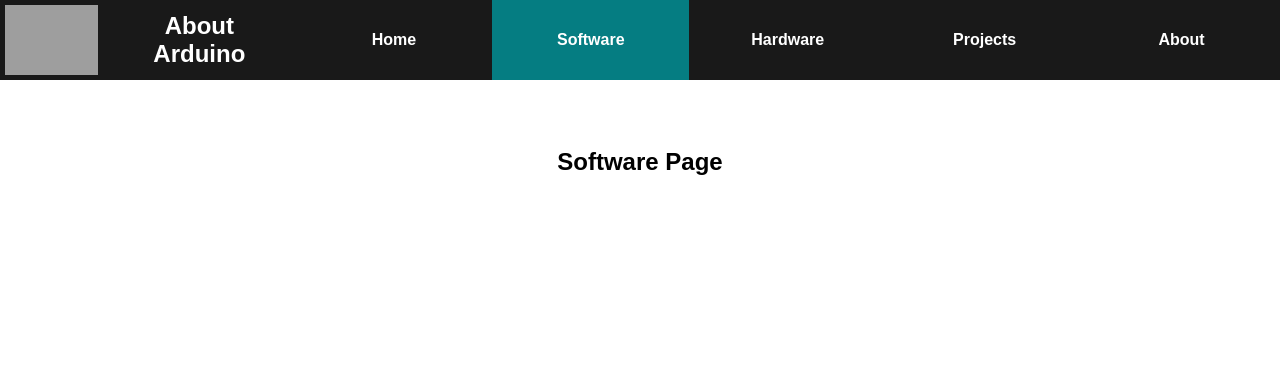
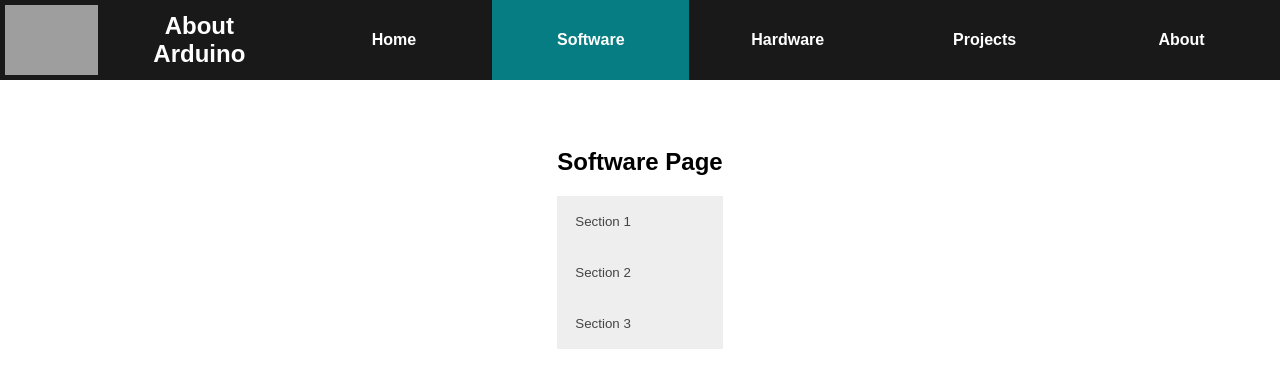
Before and after one commit to mattbritt/arduino-website, a React (Create React App) app: page /software in a window 1280 px wide. Shown: the top 388 px of the page. Built offline with nearby package versions, Linux system fonts and the light colour scheme; grey boxes are pictures that could not be loaded.

Commit message:
basic accordian working

```diff
--- a/public/index.html
+++ b/public/index.html
@@ -19,7 +19,7 @@
       work correctly both with client-side routing and a non-root public URL.
       Learn how to configure a non-root public URL by running `npm run build`.
     -->
-    <title>Arduino</title>
+    <title>About Arduino</title>
   </head>
   <body>
     <noscript>
--- /dev/null
+++ b/src/components/Accordian.css
@@ -0,0 +1,25 @@
+.accordian{
+    background: #eee;
+    color: #444;
+    cursor: pointer;
+    padding: 18px;
+    width: 100%;
+    text-align: left;
+    border: none;
+    outline: none;
+    transition: 0.4s;
+}
+
+.active, .accordian:hover{
+    background: #ccc;
+}
+
+.panel{
+    padding: 0 18px;
+    background: white;
+
+    overflow: hidden;
+    max-height: 0;
+
+     transition: max-height 0.2s ease-out;
+}
--- /dev/null
+++ b/src/components/Accordian.js
@@ -0,0 +1,51 @@
+/*
+    Author: Matt Britt
+    Date: 2/22/18
+    Description: Accordian.js is the implementation file for the Accordian
+                react component.
+    Credit: Based on W3Schools - https://www.w3schools.com/howto/howto_js_accordion.asp
+*/
+
+import React, {Component} from 'react';
+import './Accordian.css';
+
+export default class Accordian extends Component {
+
+  handleClick = function(event){
+
+    event.target.classList.toggle('active');
+    var panel = event.target.nextElementSibling;
+console.log(panel);
+    if(panel.style.maxHeight){
+        panel.style.maxHeight = null;
+    }
+    else{
+        panel.style.maxHeight = '50px'//= panel.scrollHeight + 'px';
+    }
+}
+
+
+    render(){
+
+
+        return(
+            <div className='accordian-div'>
+                <button className='accordian' onClick={this.handleClick}>Section 1</button>
+                <div className='panel'>
+                    <p>blah blah blah</p>
+                </div>
+
+                <button className='accordian' onClick={this.handleClick}>Section 2</button>
+                <div className='panel'>
+                    <p>blah blah blah</p>
+                </div>
+
+                <button className='accordian' onClick={this.handleClick}>Section 3</button>
+                <div className='panel'>
+                    <p>blah blah blah</p>
+                </div>
+
+            </div>
+        )
+    }
+}
--- a/src/pages/SoftwarePage.js
+++ b/src/pages/SoftwarePage.js
@@ -8,6 +8,7 @@
 import React, {Component} from 'react';
 
 import NavBar from '../components/NavBar';
+import Accordian from '../components/Accordian';
 
 export default class SoftwarePage extends Component{
     render(){
@@ -16,6 +17,7 @@
                     <NavBar currentPage='software' />
                 <article>
                 <h1>Software Page</h1>
+                <Accordian />
                 </article>
             </div>
         )
```
